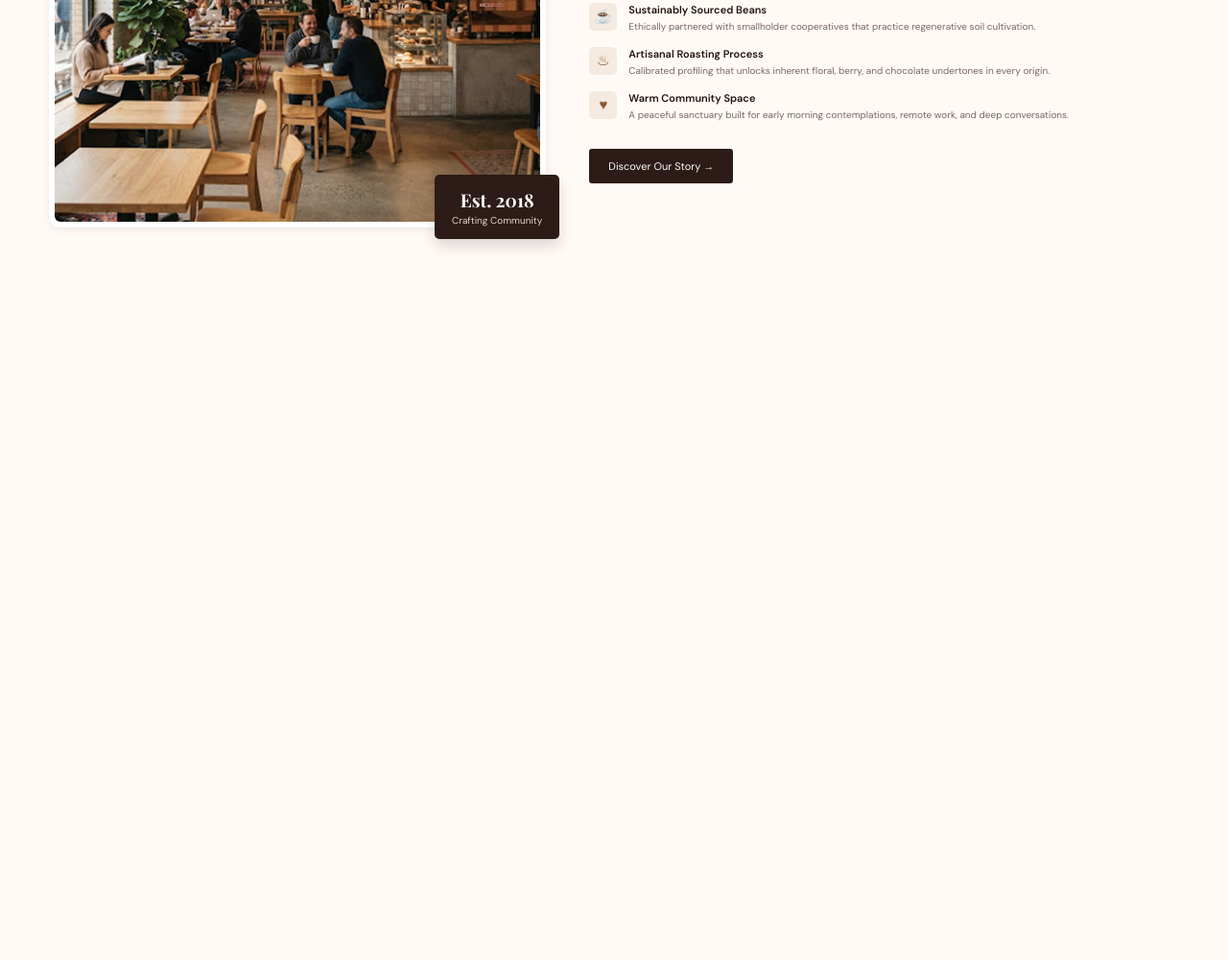
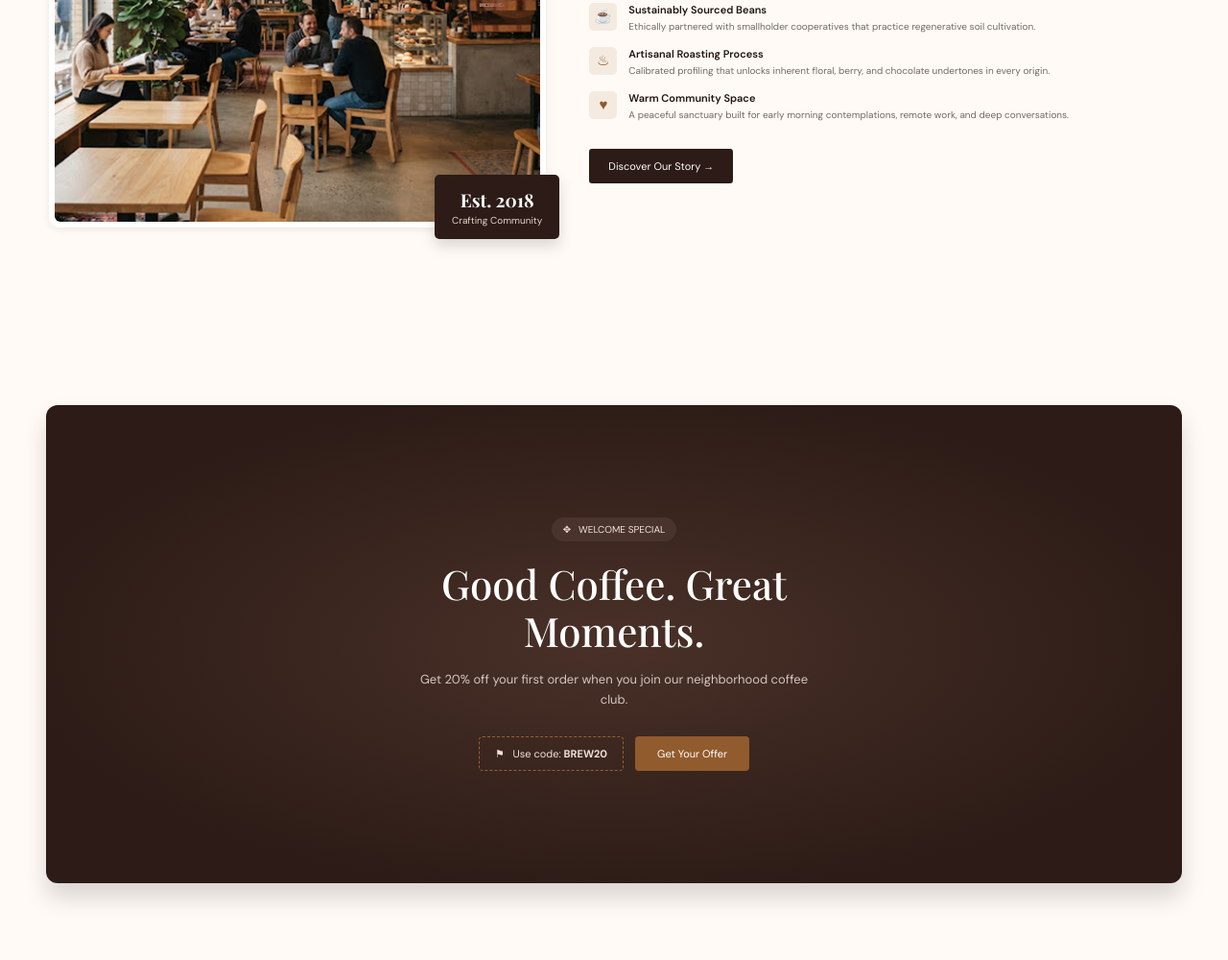
Before and after one commit to nooryaseramarne/Coffee-Shop-Website, a plain HTML site: page index.html in a window 1280 px wide. Shown: the part 1049-2049 px from the top of the page at 96% size. Before the commit the page ends 1391 px from the top, so only its background shows below. Drawn offline with nearby package versions, Linux system fonts and the light colour scheme.

Commit message:
Add Welcome Special section

```diff
--- a/index.html
+++ b/index.html
@@ -139,6 +139,37 @@
       </div>
     </div>
   </section>
+
+
+  <section class="offer-section">
+    <div class="container">
+
+      <div class="offer-box">
+
+        <span class="offer-label">✥ &nbsp; WELCOME SPECIAL</span>
+
+        <h2>Good Coffee. Great<br>Moments.</h2>
+
+        <p>
+          Get 20% off your first order when you join
+          our neighborhood coffee club.
+        </p>
+
+        <div class="offer-actions">
+          <span class="offer-code">
+            ⚑ &nbsp; Use code: <strong>BREW20</strong>
+          </span>
+
+          <a href="#" class="offer-btn">
+            Get Your Offer
+          </a>
+        </div>
+
+      </div>
+
+    </div>
+  </section>
+
 </body>
 
 </html>
--- a/style.css
+++ b/style.css
@@ -334,3 +334,122 @@ body {
         font-size: 26px;
     }
 }
+
+
+
+/* Welcome Special */
+
+.offer-section {
+    background-color: #fffaf6;
+    padding: 80px 48px;
+}
+
+.offer-section .container {
+    width: 100%;
+    max-width: 1184px;
+}
+
+.offer-box {
+    width: 100%;
+    max-width: 1184px;
+    min-height: 498px;
+    margin: 0 auto;
+    background: radial-gradient(ellipse at center,
+            #493128 0%,
+            #2c1b16 75%);
+    border-radius: 12px;
+    padding: 45px 25px;
+    display: flex;
+    flex-direction: column;
+    align-items: center;
+    justify-content: center;
+    text-align: center;
+    color: white;
+    box-shadow: 0 15px 25px rgba(0, 0, 0, 0.15);
+}
+
+.offer-label {
+    display: inline-block;
+    background-color: #49332c;
+    color: #f3e5d8;
+    padding: 6px 12px;
+    border-radius: 20px;
+    font-size: 10px;
+    margin-bottom: 20px;
+}
+
+.offer-box h2 {
+    font-family: 'Playfair Display', serif;
+    font-size: 42px;
+    font-weight: 500;
+    line-height: 1.15;
+    margin: 0 0 17px;
+}
+
+.offer-box p {
+    font-size: 13px;
+    line-height: 1.6;
+    color: #d4c6c0;
+    max-width: 430px;
+    margin: 0 auto 27px;
+}
+
+.offer-actions {
+    display: flex;
+    justify-content: center;
+    align-items: center;
+    gap: 12px;
+}
+
+.offer-code {
+    display: inline-block;
+    border: 1px dashed #94602e;
+    border-radius: 4px;
+    padding: 10px 16px;
+    color: #f1e2d7;
+    font-size: 11px;
+}
+
+.offer-btn {
+    display: inline-block;
+    background-color: #925b2d;
+    color: white;
+    text-decoration: none;
+    padding: 11px 23px;
+    border-radius: 4px;
+    font-size: 11px;
+    transition: background-color 0.2s;
+}
+
+.offer-btn:hover {
+    background-color: #ad7440;
+}
+
+@media (max-width: 768px) {
+    .offer-section {
+        padding: 60px 24px;
+    }
+
+    .offer-box {
+        min-height: 400px;
+    }
+}
+
+@media (max-width: 520px) {
+    .offer-section {
+        padding: 45px 16px;
+    }
+
+    .offer-box {
+        min-height: 0;
+        padding: 45px 18px;
+    }
+
+    .offer-box h2 {
+        font-size: 30px;
+    }
+
+    .offer-actions {
+        flex-direction: column;
+    }
+}
```
